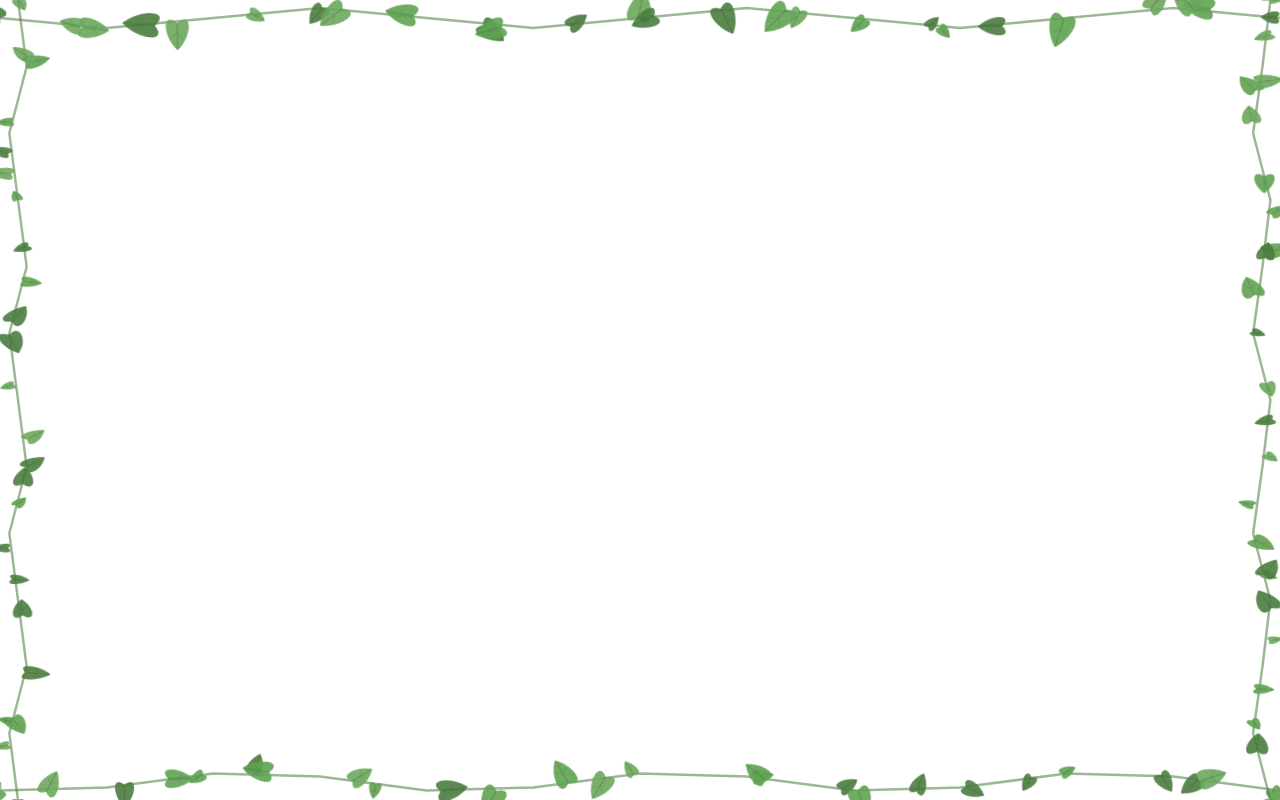
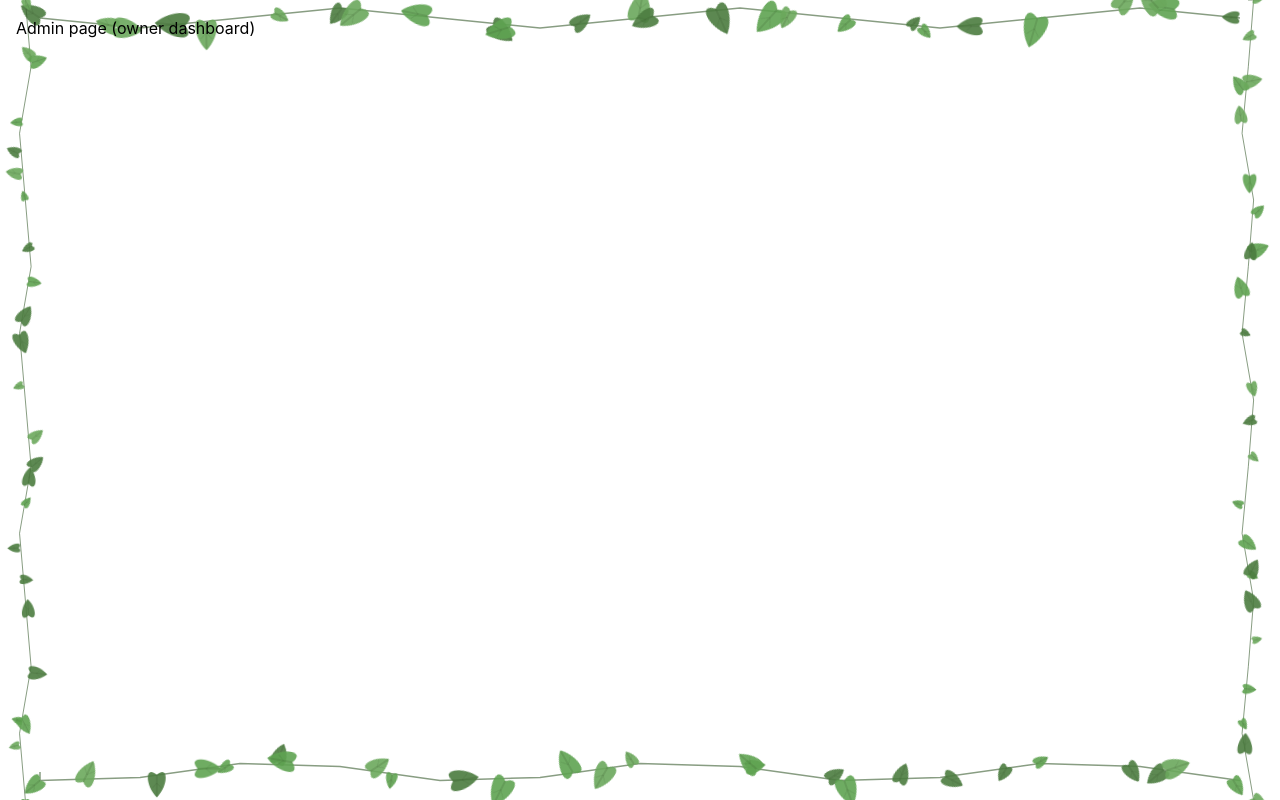
Before and after one commit to masterchiefdevelopment/the-little-stand-that-could-, a React (Vite) app: page /admin in a window 1280 px wide. Built offline with nearby package versions, Linux system fonts and the light colour scheme.

Commit message:
Fix VineAnimation to render children

```diff
--- a/src/components/VineAnimation.jsx
+++ b/src/components/VineAnimation.jsx
@@ -13,13 +13,11 @@ function seededRandom(seed) {
 function generateLeaves(count, seed, along) {
   const random = seededRandom(seed)
   const leaves = []
-
   for (let i = 0; i < count; i++) {
     const t = i / (count - 1)
     const jitter = (random() - 0.5) * 0.06
     const position = Math.min(1, Math.max(0, t + jitter))
     const { x, y } = along(position)
-
     leaves.push({
       id: `${seed}-${i}`,
       x,
@@ -31,7 +29,6 @@ function generateLeaves(count, seed, along) {
       delay: random() * 4,
     })
   }
-
   return leaves
 }
 
@@ -54,32 +51,40 @@ function Leaf({ x, y, size, rotation, color, flip, delay }) {
 }
 
 function VineBorder({ orientation, leaves, stemPath, intensity }) {
-  const isHorizontal = orientation === 'top' || orientation === 'bottom'
-
-  const positionStyle = {
-    top: { top: 0, left: 0, width: '100%', height: 70 },
-    bottom: { bottom: 0, left: 0, width: '100%', height: 70 },
-    left: { top: 0, left: 0, width: 70, height: '100%' },
-    right: { top: 0, right: 0, width: 70, height: '100%' },
-  }[orientation]
-
-  const viewBox = isHorizontal ? '0 0 1200 70' : '0 0 70 1200'
-
+  const getDimensions = () => {
+    switch (orientation) {
+      case 'top': return { width: '100%', height: '80px' }
+      case 'bottom': return { width: '100%', height: '80px' }
+      case 'left': return { width: '80px', height: '100vh' }
+      case 'right': return { width: '80px', height: '100vh' }
+      default: return { width: '100%', height: '80px' }
+    }
+  }
+  const getPosition = () => {
+    switch (orientation) {
+      case 'top': return { position: 'fixed', top: 0, left: 0, zIndex: 10 }
+      case 'bottom': return { position: 'fixed', bottom: 0, left: 0, zIndex: 10 }
+      case 'left': return { position: 'fixed', top: 0, left: 0, zIndex: 10 }
+      case 'right': return { position: 'fixed', top: 0, right: 0, zIndex: 10 }
+      default: return { position: 'fixed', top: 0, left: 0, zIndex: 10 }
+    }
+  }
+  const dims = getDimensions()
+  const pos = getPosition()
   return (
     <svg
       className="vine-border"
-      viewBox={viewBox}
-      preserveAspectRatio="none"
-      pointerEvents="none"
       style={{
-        position: 'fixed',
-        zIndex: 40,
-        ...positionStyle,
+        ...pos,
+        ...dims,
+        overflow: 'visible',
+        pointerEvents: 'none',
+        filter: `brightness(${1 - intensity * 0.1})`,
         '--vine-intensity': intensity,
       }}
-      aria-hidden="true"
+      viewBox={orientation === 'top' || orientation === 'bottom' ? '0 0 1200 80' : '0 0 80 1200'}
     >
-      <path d={stemPath} stroke="#4B7C3F" strokeWidth="2.5" fill="none" opacity="0.55" />
+      <path d={stemPath} stroke="#3A5C30" strokeWidth="1.5" fill="none" opacity="0.6" />
       {leaves.map((leaf) => (
         <Leaf key={leaf.id} {...leaf} />
       ))}
@@ -87,26 +92,22 @@ function VineBorder({ orientation, leaves, stemPath, intensity }) {
   )
 }
 
-function VineAnimation() {
+function VineAnimation({ children }) {
   const [intensity, setIntensity] = useState(0)
   const lastScrollY = useRef(0)
   const decayTimeout = useRef(null)
 
   useEffect(() => {
     lastScrollY.current = window.scrollY
-
     function handleScroll() {
       const currentScrollY = window.scrollY
       const delta = Math.abs(currentScrollY - lastScrollY.current)
       lastScrollY.current = currentScrollY
-
       const newIntensity = Math.min(1, delta / 40)
       setIntensity((prev) => Math.max(prev, newIntensity))
-
       if (decayTimeout.current) clearTimeout(decayTimeout.current)
       decayTimeout.current = setTimeout(() => setIntensity(0), 350)
     }
-
     window.addEventListener('scroll', handleScroll, { passive: true })
     return () => {
       window.removeEventListener('scroll', handleScroll)
@@ -178,6 +179,9 @@ function VineAnimation() {
       <VineBorder orientation="bottom" leaves={bottomLeaves} stemPath={bottomStem} intensity={intensity} />
       <VineBorder orientation="left" leaves={leftLeaves} stemPath={leftStem} intensity={intensity} />
       <VineBorder orientation="right" leaves={rightLeaves} stemPath={rightStem} intensity={intensity} />
+      <div style={{ position: 'relative', zIndex: 20, width: '100%' }}>
+        {children}
+      </div>
     </>
   )
 }
```
